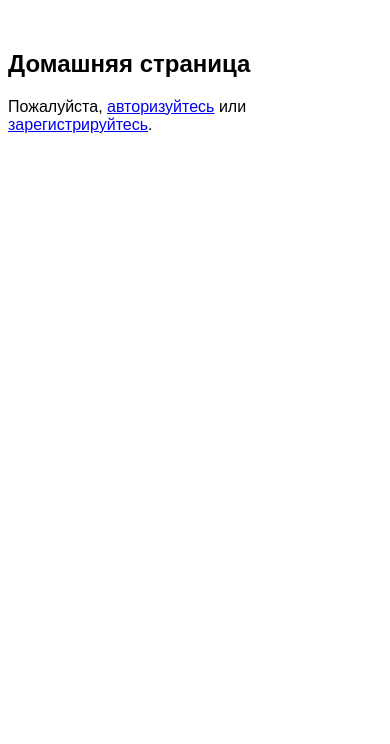
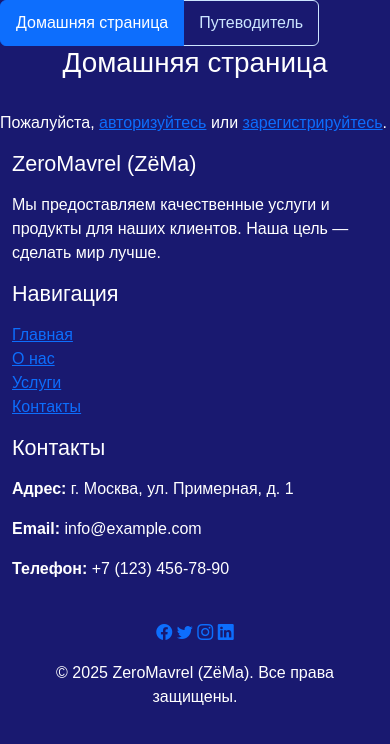
Before and after one commit to mcdos63/VD07, a Flask app: page / in a window 390 px wide. Shown: the top 744 px of the page. Run offline with Flask 3, Linux system fonts and the light colour scheme.

Commit message:
new_qwen2

```diff
--- a/app.py
+++ b/app.py
@@ -11,6 +11,82 @@
 app.config['SECRET_KEY'] = 'your_secret_key'
 app.config['SQLALCHEMY_DATABASE_URI'] = 'sqlite:///users.db'
 app.config['SQLALCHEMY_TRACK_MODIFICATIONS'] = False
+
+# Справочник стран
+countries = [
+    {
+        "name": "Россия",
+        "info": "Самая большая страна в мире по площади, расположена в Восточной Европе и Северной Азии.",
+        "capital": "Москва",
+        "map": "http://ostranah.ru/media/coats_of_arms/russia_coat_of_arms.jpg"
+    },
+    {
+        "name": "США",
+        "info": "Федеративная республика, состоящая из 50 штатов, третья по численности населения страна.",
+        "capital": "Вашингтон",
+        "map": "http://ostranah.ru/media/coats_of_arms/united_states_coat_of_arms.jpg"
+    },
+    {
+        "name": "Китай",
+        "info": "Самая населённая страна мира, известна своей древней культурой и быстрым экономическим ростом.",
+        "capital": "Пекин",
+        "map": "http://ostranah.ru/media/coats_of_arms/china_coat_of_arms.jpg"
+    },
+    {
+        "name": "Индия",
+        "info": "Вторая по численности населения страна, известна своим разнообразием культур и традиций.",
+        "capital": "Нью-Дели",
+        "map": "http://ostranah.ru/media/coats_of_arms/india_coat_of_arms.jpg"
+    },
+    {
+        "name": "Бразилия",
+        "info": "Крупнейшая страна Латинской Америки, знаменита своими карнавалами и природными богатствами.",
+        "capital": "Бразилиа",
+        "map": "http://ostranah.ru/media/coats_of_arms/brazil_coat_of_arms.jpg"
+    },
+    {
+        "name": "Австралия",
+        "info": "Единственная страна-континент, известна уникальной флорой и фауной.",
+        "capital": "Канберра",
+        "map": "http://ostranah.ru/media/coats_of_arms/australia_coat_of_arms.jpg"
+    },
+    {
+        "name": "Германия",
+        "info": "Одна из крупнейших экономик Европы, известна своей промышленностью и культурой.",
+        "capital": "Берлин",
+        "map": "http://ostranah.ru/media/coats_of_arms/germany_coat_of_arms.jpg"
+    },
+    {
+        "name": "Франция",
+        "info": "Страна моды и искусства, известна своей кухней и архитектурой.",
+        "capital": "Париж",
+        "map": "http://ostranah.ru/media/coats_of_arms/france_coat_of_arms.jpg"
+    },
+    {
+        "name": "Япония",
+        "info": "Страна высоких технологий, известна своей культурой самураев и аниме.",
+        "capital": "Токио",
+        "map": "http://ostranah.ru/media/coats_of_arms/japan_coat_of_arms.jpg"
+    },
+    {
+        "name": "Канада",
+        "info": "Вторая по площади страна в мире, известна своими живописными пейзажами.",
+        "capital": "Оттава",
+        "map": "http://ostranah.ru/media/coats_of_arms/canada_coat_of_arms.jpg"
+    },
+    {
+        "name": "Италия",
+        "info": "Страна с богатой историей, известна своими произведениями искусства и пиццей.",
+        "capital": "Рим",
+        "map": "http://ostranah.ru/media/coats_of_arms/italy_coat_of_arms.jpg"
+    },
+    {
+        "name": "Испания",
+        "info": "Страна фестивалей и фламенко, известна своими пляжами и архитектурой.",
+        "capital": "Мадрид",
+        "map": "http://ostranah.ru/media/coats_of_arms/spain_coat_of_arms.jpg"
+    }
+]
 
 # Инициализация расширений
 db = SQLAlchemy(app)
@@ -124,6 +200,11 @@
 def pageNotFount(error):
     return render_template('page404.html', title="Страница не найдена")
 
+@app.route("/about")
+@login_required
+def about():
+    return render_template("countries.html", countries=countries)
+
 # Создание базы данных
 with app.app_context():
     db.create_all()
--- a/templates/base.html
+++ b/templates/base.html
@@ -2,14 +2,19 @@
 <html lang="en">
 <head>
     <meta charset="UTF-8">
-    <meta name="viewport" content="width=device-width, initial-scale=1.0">
+<!--    <meta name="viewport" content="width=device-width, initial-scale=1.0">-->
     <title>Flask Аутентификация</title>
+
+    <!-- Подключение Bootstrap CSS -->
+    <link href="https://cdn.jsdelivr.net/npm/bootstrap@5.3.3/dist/css/bootstrap.min.css" rel="stylesheet"
+          integrity="sha384-QWTKZyjpPEjISv5WaRU9OFeRpok6YctnYmDr5pNlyT2bRjXh0JMhjY6hW+ALEwIH" crossorigin="anonymous">
     <style>
-        body { font-family: Arial, sans-serif; }
-        .container { max-width: 500px; margin: 50px auto; }
+        body { font-family: Arial, sans-serif; background-color: #191970; color: white}
+        h1 { text-align: center; }
+        /*.container { max-width: 500px; margin: 50px auto; }*/
         .form-group { margin-bottom: 15px; }
-        .btn { padding: 10px 15px; background-color: #007bff; color: white; border: none; cursor: pointer; border-radius: 5px; }
-        .btn:hover { background-color: #0056b3; }
+        .btn { padding: 10px 15px; border-color: #cce5ff; color: #cce5ff}
+        /*.btn:hover { background-color: #0056b3; }*/
         .flash { padding: 10px; margin-bottom: 15px; border-radius: 5px; }
         .flash-success { background-color: #d4edda; color: #155724; }
         .flash-danger { background-color: #f8d7da; color: #721c24; }
@@ -18,6 +23,7 @@
     </style>
 </head>
 <body>
+    {% block content %}{% endblock %}
     <div class="container">
         {% with messages = get_flashed_messages(with_categories=true) %}
             {% if messages %}
@@ -26,7 +32,60 @@
                 {% endfor %}
             {% endif %}
         {% endwith %}
-        {% block content %}{% endblock %}
+
     </div>
+
+<!-- Футер -->
+<footer>
+    <div class="container">
+        <div class="row">
+            <!-- Логотип и описание -->
+            <div class="col-md-4">
+                <h4 class="mb-3">ZeroMavrel (ZёMa)</h4>
+                <p>Мы предоставляем качественные услуги и продукты для наших клиентов. Наша цель — сделать мир
+                    лучше.</p>
+            </div>
+
+            <!-- Навигационные ссылки -->
+            <div class="col-md-4">
+                <h4 class="mb-3">Навигация</h4>
+                <ul class="list-unstyled">
+                    <li><a href="/">Главная</a></li>
+                    <li><a href="#">О нас</a></li>
+                    <li><a href="#">Услуги</a></li>
+                    <li><a href="#">Контакты</a></li>
+                </ul>
+            </div>
+
+            <!-- Контактная информация -->
+            <div class="col-md-4">
+                <h4 class="mb-3">Контакты</h4>
+                <p><strong>Адрес:</strong> г. Москва, ул. Примерная, д. 1</p>
+                <p><strong>Email:</strong> info@example.com</p>
+                <p><strong>Телефон:</strong> +7 (123) 456-78-90</p>
+            </div>
+        </div>
+
+        <!-- Социальные иконки -->
+        <div class="text-center mt-4">
+            <div class="social-icons">
+                <a href="#" target="_blank"><i class="bi bi-facebook"></i></a>
+                <a href="#" target="_blank"><i class="bi bi-twitter"></i></a>
+                <a href="#" target="_blank"><i class="bi bi-instagram"></i></a>
+                <a href="#" target="_blank"><i class="bi bi-linkedin"></i></a>
+            </div>
+            <p class="mt-3 mb-0">&copy; 2025 ZeroMavrel (ZёMa). Все права защищены.</p>
+        </div>
+    </div>
+</footer>
+
+
+<!-- Подключение Bootstrap JS (опционально, если не используется JavaScript Bootstrap) -->
+<script src="https://cdn.jsdelivr.net/npm/bootstrap@5.3.3/dist/js/bootstrap.bundle.min.js"
+        integrity="sha384-YvpcrYf0tY3lHB60NNkmXc5s9fDVZLESaAA55NDzOxhy9GkcIdslK1eN7N6jIeHz"
+        crossorigin="anonymous"></script>
+<!-- Подключение иконок Bootstrap Icons -->
+<link href="https://cdn.jsdelivr.net/npm/bootstrap-icons/font/bootstrap-icons.css " rel="stylesheet">
+
 </body>
 </html>
--- a/templates/home.html
+++ b/templates/home.html
@@ -1,11 +1,27 @@
 {% extends "base.html" %}
 {% block content %}
-<h2>Домашняя страница</h2>
-{% if current_user.is_authenticated %}
-    <p>Привет, {{ current_user.username }}!</p>
-    <a href="{{ url_for('profile') }}">Редактировать профиль</a><br>
-    <a href="{{ url_for('logout') }}">Выход из системы</a>
-{% else %}
-    <p>Пожалуйста, <a href="{{ url_for('login') }}">авторизуйтесь</a> или <a href="{{ url_for('register') }}">зарегистрируйтесь</a>.</p>
-{% endif %}
+
+
+<!--Шапка-->
+<div class="btn-group btn-outline-primary" role="group">
+    <a href="/" class="btn active">Домашняя страница</a>
+    <a href="/about" class="btn">Путеводитель</a>
+    {% if current_user.is_authenticated %}
+    <a href="{{ url_for('profile') }}" class="btn">Редактировать профиль</a><br>
+    <a href="{{ url_for('logout') }}" class="btn">Выход из системы</a>
+    {% endif %}
+</div>
+
+
+
+<br>
+<h1 class="text-center">Домашняя страница</h1>
+<br>
+    {% if current_user.is_authenticated %}
+    <p class="text-center">Привет, {{ current_user.username }}!</p>
+    {% else %}
+    <p>Пожалуйста, <a href="{{ url_for('login') }}">авторизуйтесь</a> или <a href="{{ url_for('register') }}">зарегистрируйтесь</a>.
+    </p>
+    {% endif %}
+
 {% endblock %}
--- a/templates/profile.html
+++ b/templates/profile.html
@@ -24,4 +24,5 @@
     </div>
 </form>
 <a href="{{ url_for('home') }}">На главную</a>
+<br>
 {% endblock %}
```
